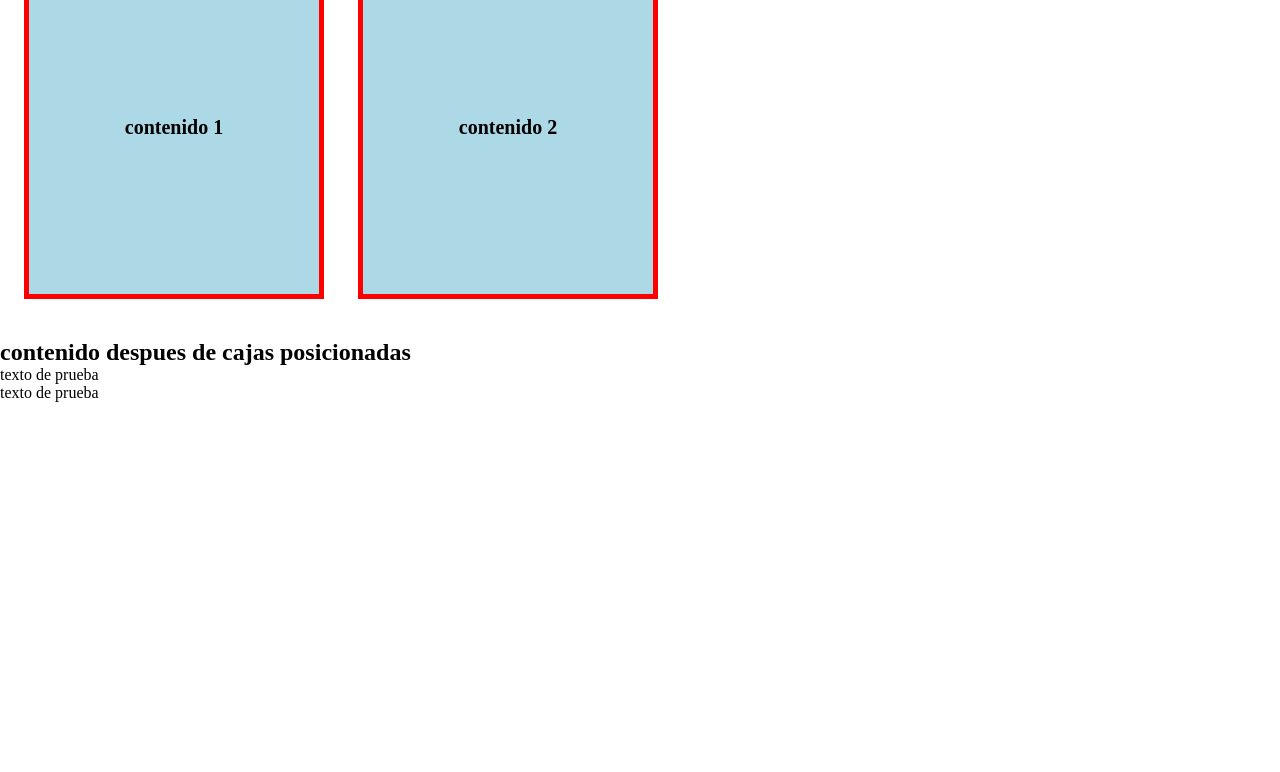
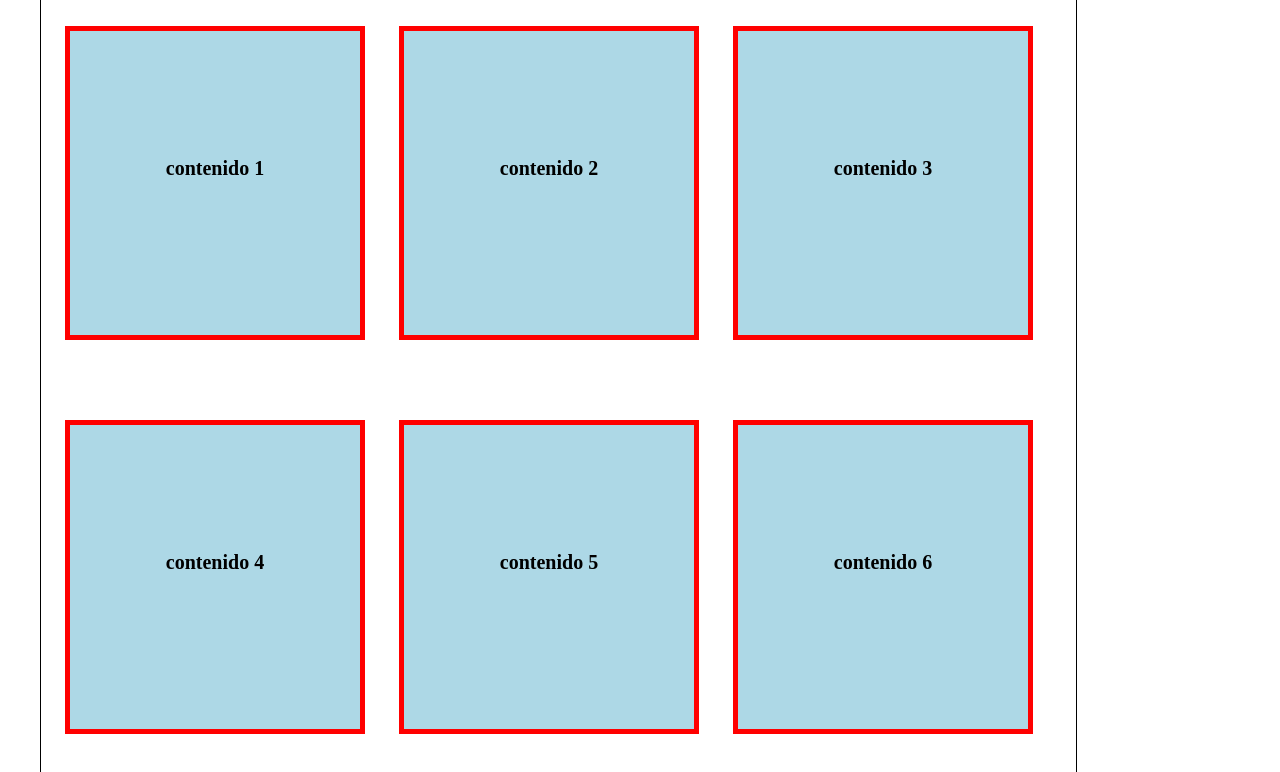
Before and after one commit to Piratadelrock/MasterCss, a plain HTML site: page 4-cajas/index.html in a window 1280 px wide. Shown: the part 92-864 px from the top of the page. Before the commit the page ends 800 px from the top, so only its background shows below. Drawn offline with Linux system fonts and the light colour scheme.

Commit message:
ejercicio de css

```diff
--- a/4-cajas/cajas.css
+++ b/4-cajas/cajas.css
@@ -2,6 +2,14 @@
     margin:0;
     padding:0;
 
+}
+body {
+    padding:40px;
+}
+
+#cajas{
+    max-width: 1035px;
+    border: 1px solid black;
 }
 
 .caja {
@@ -29,5 +37,6 @@
 }
 
 .clearfix{
+    float:none;
     clear:both;
 }
--- a/4-cajas/index.html
+++ b/4-cajas/index.html
@@ -19,14 +19,25 @@
         <div id="caja2" class="caja">
             <p>contenido 2</p>
         </div>
-    </section>
+        <div id="caja3" class="caja">
+            <p>contenido 3</p>
+        </div>
+        <div id="caja4" class="caja">
+            <p>contenido 4</p>
+        </div>
+        <div id="caja5" class="caja">
+            <p>contenido 5</p>
+        </div>
+        <div id="caja6" class="caja">
+            <p>contenido 6</p>
+        </div>
     <!-- limpiar flotados -->
     <div class="clearfix"></div>
+    </section>
+
     <!-- elementos no flotados que se mantengan debajo -->
     <h2>contenido despues de cajas posicionadas</h2>
     <p>texto de prueba</p>
-
-
     <p>texto de prueba</p>
 
 </body>
--- /dev/null
+++ b/5-ejercicio/ejercicio.css
@@ -0,0 +1,23 @@
+/*
+Ejercicio completo con HTML Y CSS
+1. Crear un documento HTML y vincularlo con un CSS
+2. Crear una estructura HTML que cuente con un CONTENEDOR GENERAL
+CABECERA, MENU, BARRA LATERAL, SECCION DE CONTENIDO PRINCIPAL ELEMENTOS DENTRO DEL CONTENEDOR PRINCIPAL, Y FOOTER.
+3. Todo el contenido debe estar dentro del contenedor general y su ancho será de 1200px y estar centrado
+4. Header debe ocupar el 100% del ancho y tener un texto grande centrado.
+5. Menu debe tener los elementos uno al lado del otro
+6. El contenido principal debe tener un ancho del 70%
+7. El contenido dentro del contenedor principal debe ser una cuadricula con 4 Lineas de 2 cajas.
+8. La barra lateral debe tener un ancho del 30%
+9. EL footer debe tener un ancho del 100% del div que lo contiene y estar abajo del todo
+*/
+
+*{
+    margin: 0;
+    padding: 0;
+    text-decoration: none;
+}
+
+body{
+
+}
```
Also changed, not shown: 5-ejercicio/index.html (added, +17 -0 lines).
